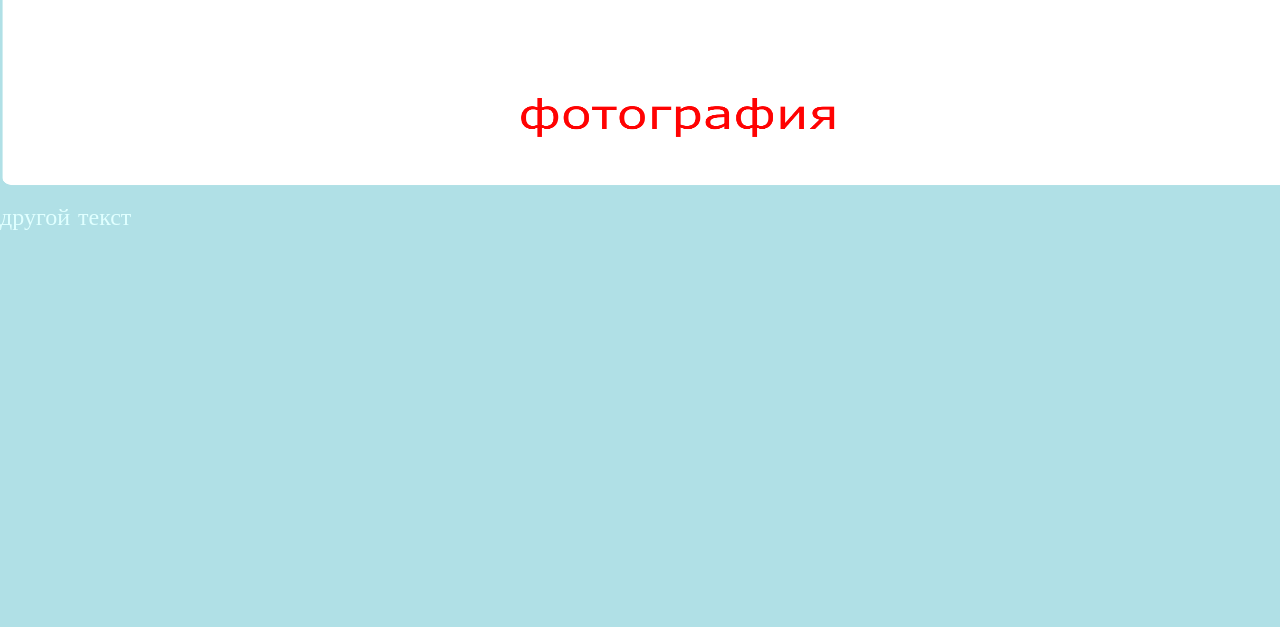
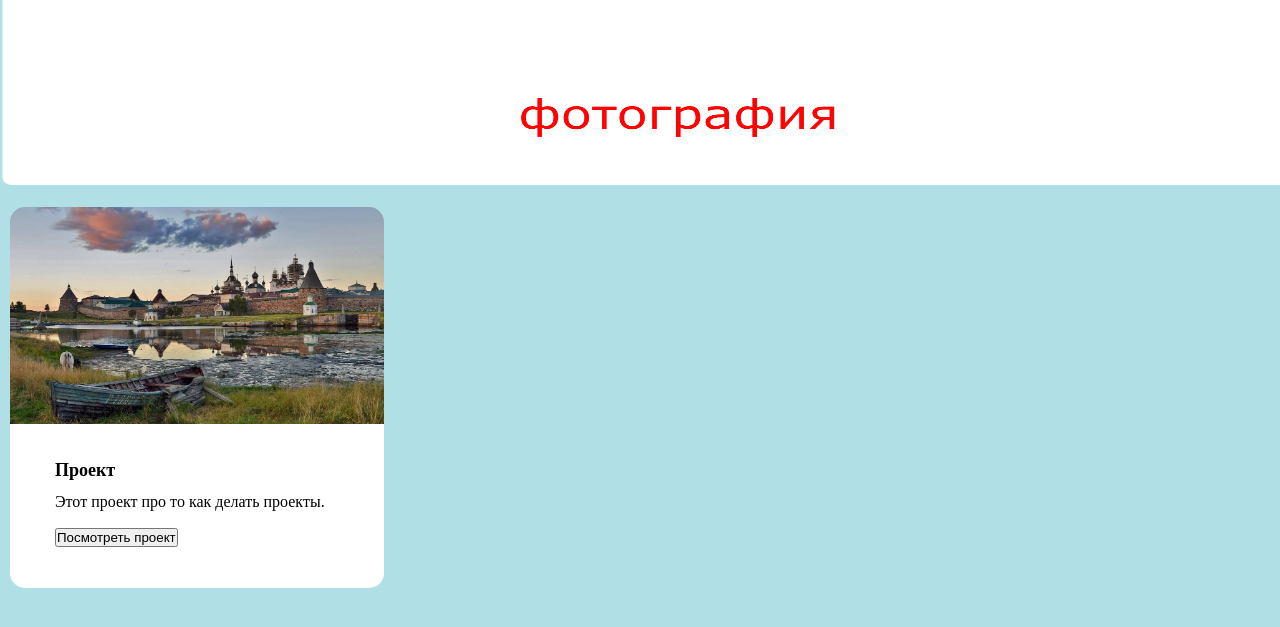
Before and after one commit to patriotstrani/solovki-test, a plain HTML site: page project.html in a window 1280 px wide. Shown: the part 63-690 px from the top of the page. Drawn offline with Linux system fonts and the light colour scheme.

Commit message:
Update project.html

```diff
--- a/project.html
+++ b/project.html
@@ -3,6 +3,7 @@
       <meta charset="utf-8" />
       <title>Соловки</title>
 	  <link rel="stylesheet" type="text/css" href="css/main.css">
+	  <link rel="stylesheet" type="text/css" href="css/card/card.css">
 	  <link  rel= "apple-touch-icon"  sizes= "57x57"  href= "icon/apple-icon-57x57.png" >
 	<link  rel= "apple-touch-icon"  sizes= "60x60"  href= "icon/apple-icon-60x60.png" >
 	<link  rel= "apple-touch-icon"  sizes= "72x72"  href= "icon/apple-icon-72x72.png" >
@@ -20,6 +21,8 @@
 	<meta  name= "msapplication-TileColor"  content= "#ffffff" >
 	<meta  name= "msapplication-TileImage"  content= "/ms-icon-144x144.png" >
 	<meta  name= "theme-color"  content= "#ffffff" >
+	<meta http-equiv="X-UA-Compatible" content="IE-edge">
+	<meta name="viewport" content="width, inital-scale=1.0">
 	 </head>
 	<body background= #B0E0E6>
 		<div class="top">
@@ -43,7 +46,15 @@
 			<p align= center>
 			<img src="1.png" alt="Произошла ошибка. Приносим извинения." width=1500 height=250>
 			</p>
-			<font face="Comic Sans MS" size="5" color="#E0FFFF">другой текст</p></font>
+			<div class="card">
+				<div class="card__image"></div>
+				<div class="card__content">
+				<h3 class="card__content-title">Проект</h3>
+				<p class="card__content-description">Этот проект про то как делать проекты.</p>
+				<button class="card__content-button">Посмотреть проект</button>
+				</div>
+			</div>
+			</div>
 		</div>
 	</body >
 </html>
```
